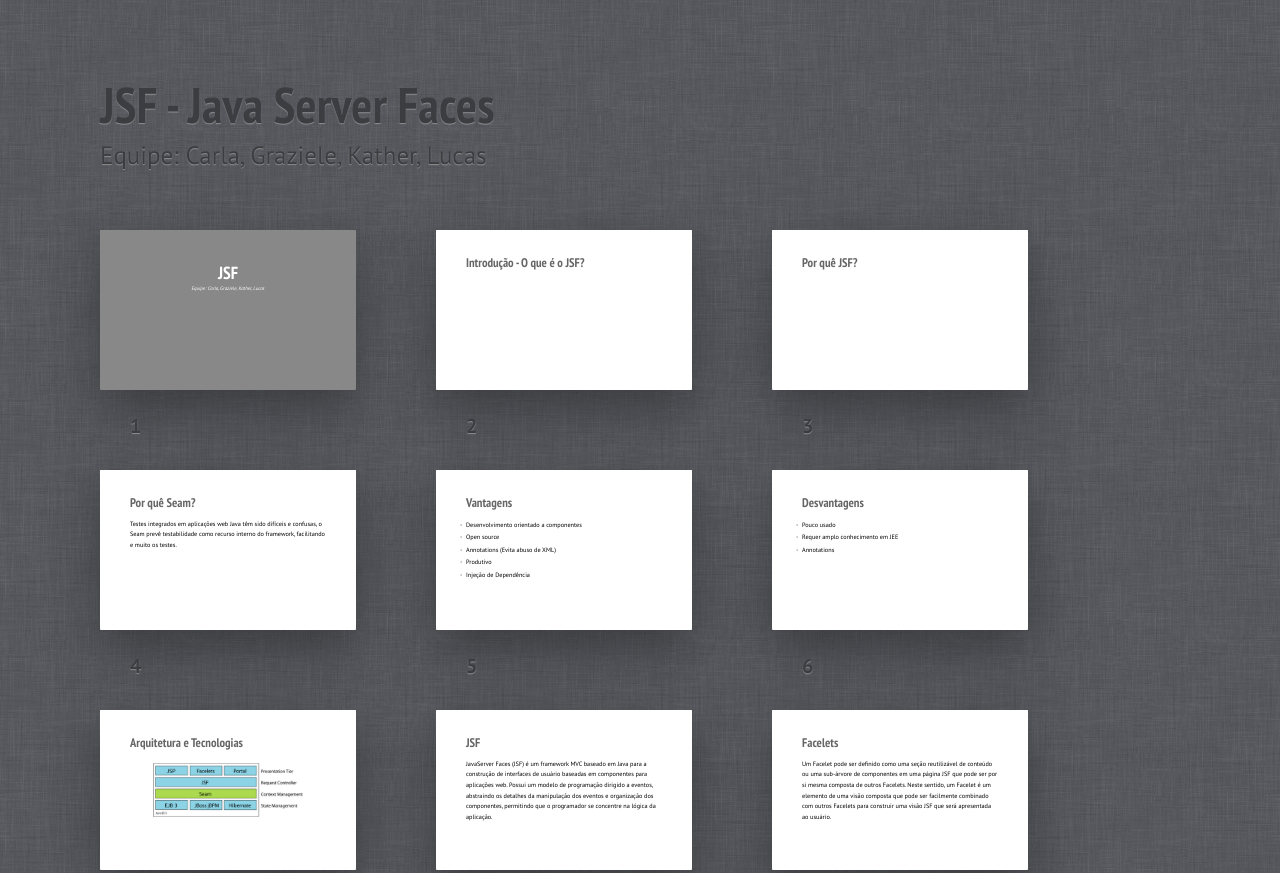
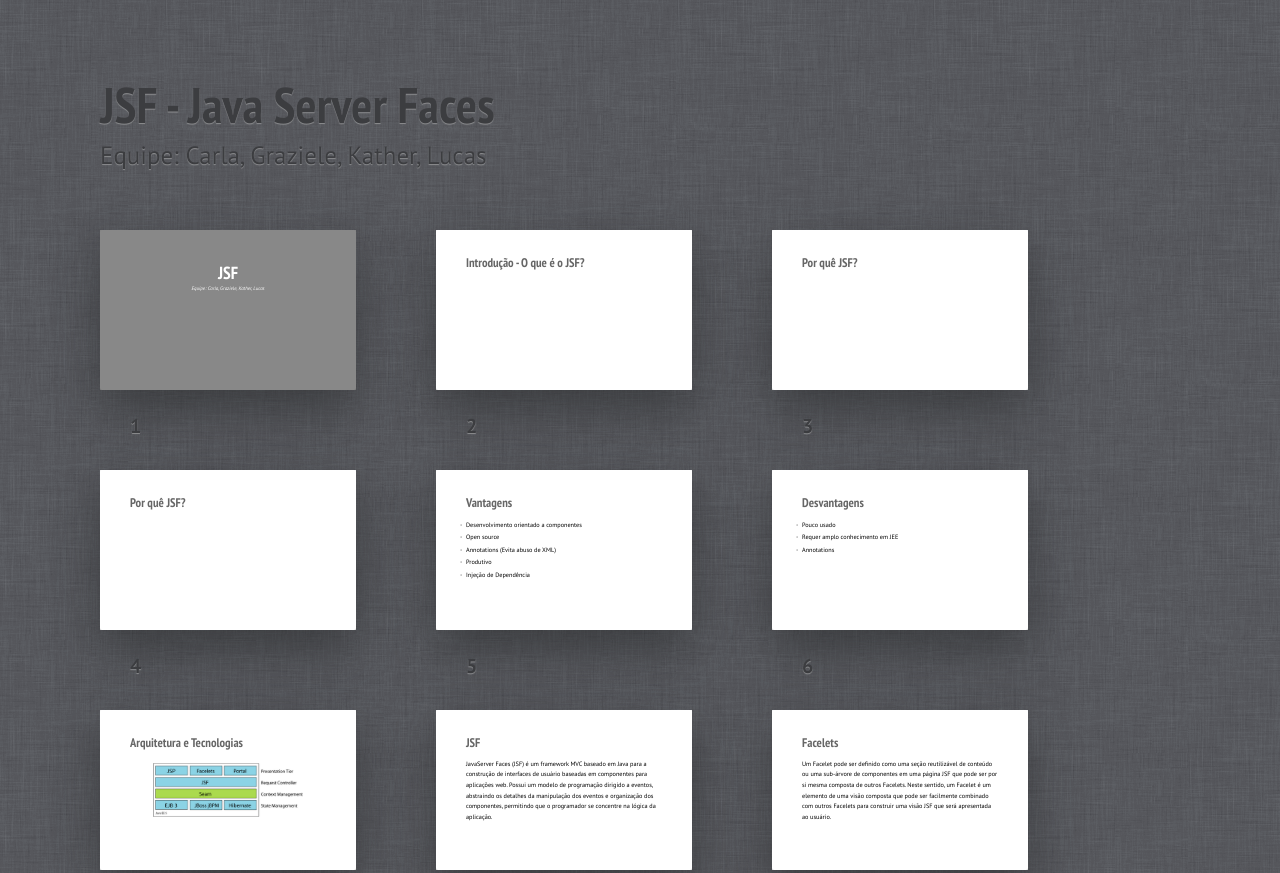
Before and after one commit to AgtLucas/JSF, a plain HTML site: page index.html in a window 1280 px wide. Shown: the top 873 px of the page. Drawn offline with Linux system fonts and the light colour scheme.

Commit message:
Remove texts

```diff
--- a/index.html
+++ b/index.html
@@ -28,8 +28,8 @@
 		<p></p>
 	</div></section>
 	<section class="slide"><div>
-		<h2>Por quê Seam?</h2>
-		<p>Testes integrados em aplicações web Java têm sido difíceis e confusas, o Seam prevê testabilidade como recurso interno do framework, facilitando e muito os testes.</p>
+		<h2>Por quê JSF?</h2>
+		<p></p>
 	</div></section>
 	<section class="slide"><div>
 		<h2>Vantagens</h2>
```
